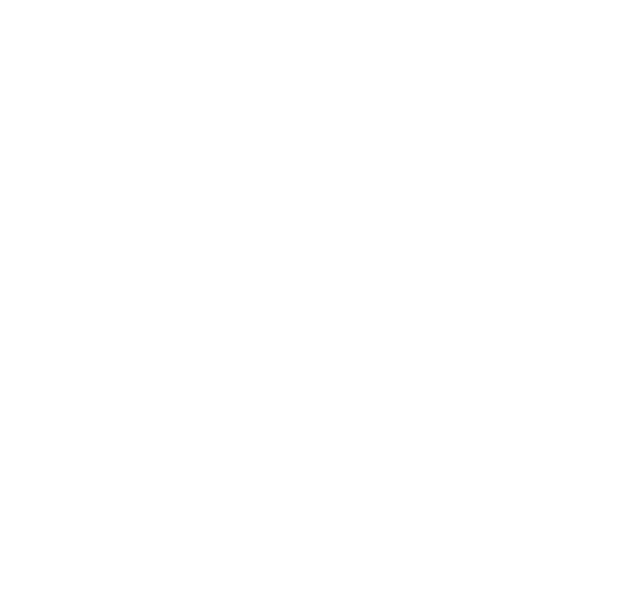
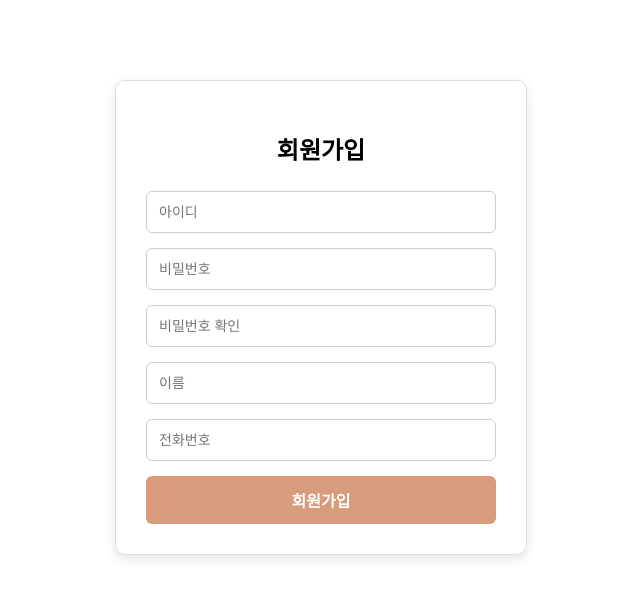
Before and after one commit to laub07/virtual-fitting, a React (Create React App) app in the folder front/: page /signup in a window 1280 px wide. Before the commit this address had no page. Shown: the top 598 px of the page, without its empty margins (319-959 px from the left). Built offline with nearby package versions, Linux system fonts and the light colour scheme.

Commit message:
register > signup 수정

```diff
--- a/front/src/App.js
+++ b/front/src/App.js
@@ -25,7 +25,7 @@
                 <Route path="/cart" element={<CartPage />} />
                 <Route path="/category/list/:type" element={<CategoryListPage />} />
                 <Route path="/recommend" element={<RecommendPage />} />
-                <Route path="/register" element={<SignupPage />} />
+                <Route path="/signup" element={<SignupPage />} />
             </Routes>
         </BrowserRouter>
     );
--- a/front/src/components/MyPage.js
+++ b/front/src/components/MyPage.js
@@ -62,7 +62,7 @@
                             </p>
 
                             <div className="profile-buttons">
-                                <Link to="/register" className="signup-btn-link">회원가입</Link>
+                                <Link to="/signup" className="signup-btn-link">회원가입</Link>
                                 <Link to="/login" className="login-btn-link">로그인</Link>
                             </div>
                         </>
--- a/front/src/components/SignupPage.css
+++ b/front/src/components/SignupPage.css
@@ -54,12 +54,10 @@
     font-size: 12px;
 }
 
-/* 일치할 때 */
 .password-message.success {
     color: green;
 }
 
-/* 불일치할 때 */
 .password-message.error {
     color: red;
 }
```
